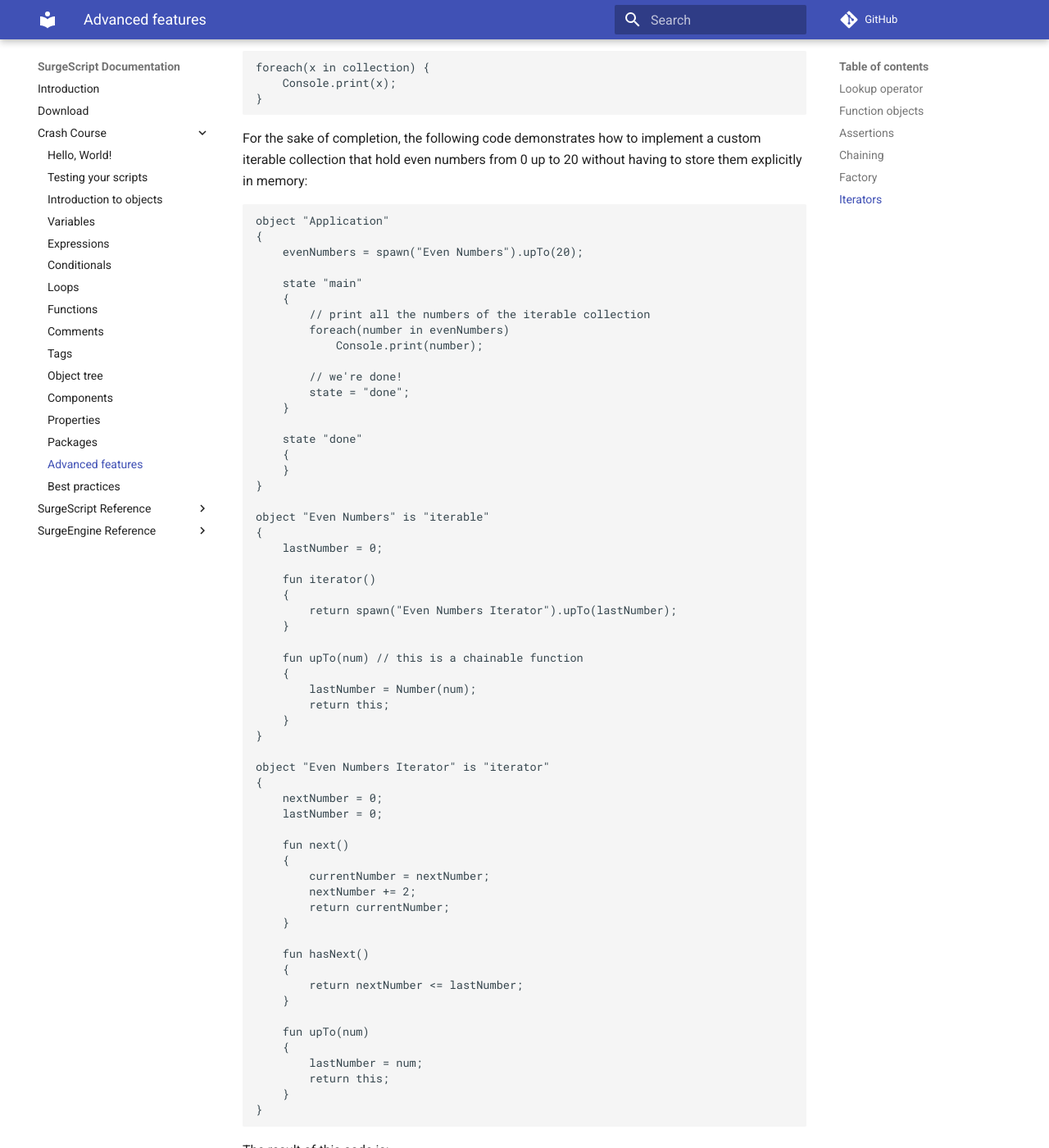
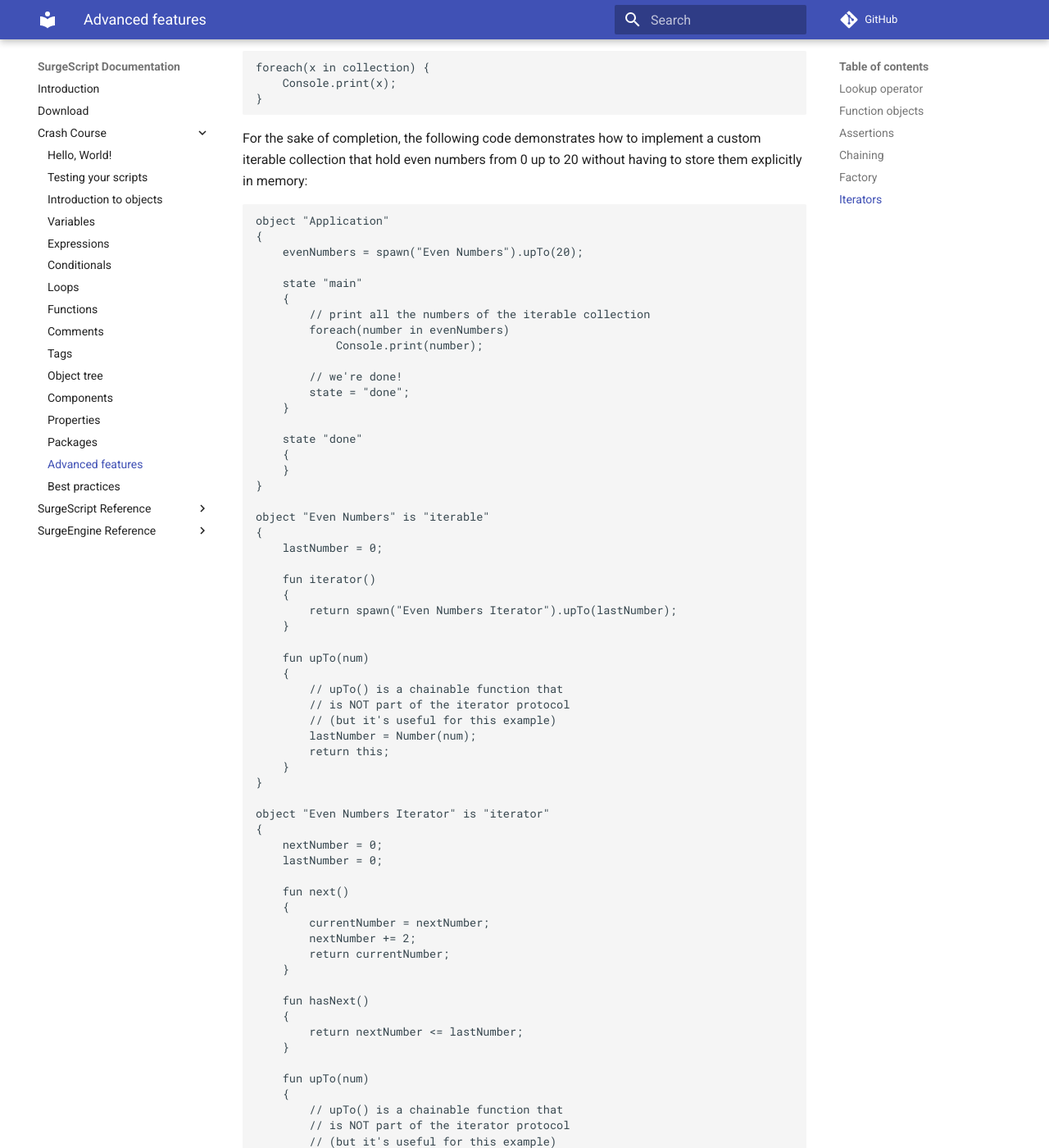
Before and after one commit to alemart/surgescript, an MkDocs documentation site: the page built from docs/tutorials/advanced_features.md, in a window 1280 px wide and 1400 px high, scrolled down 4918 px. Shown: the whole window at 82% size. Built offline with MkDocs 1.6.1 and Material for MkDocs 9.7.7, drawn with Linux system fonts in a browser that asks for light colours; comment, search, counter and statistics services are not loaded; some of the changed text lies outside the part shown.

Commit message:
Updated docs

```diff
--- a/docs/tutorials/advanced_features.md
+++ b/docs/tutorials/advanced_features.md
@@ -249,8 +249,11 @@ object "Even Numbers" is "iterable"
         return spawn("Even Numbers Iterator").upTo(lastNumber);
     }
 
-    fun upTo(num) // this is a chainable function
+    fun upTo(num)
     {
+        // upTo() is a chainable function that
+        // is NOT part of the iterator protocol
+        // (but it's useful for this example)
         lastNumber = Number(num);
         return this;
     }
@@ -275,7 +278,10 @@ object "Even Numbers Iterator" is "iterator"
 
     fun upTo(num)
     {
-        lastNumber = num;
+        // upTo() is a chainable function that
+        // is NOT part of the iterator protocol
+        // (but it's useful for this example)
+        lastNumber = Number(num);
         return this;
     }
 }
```
